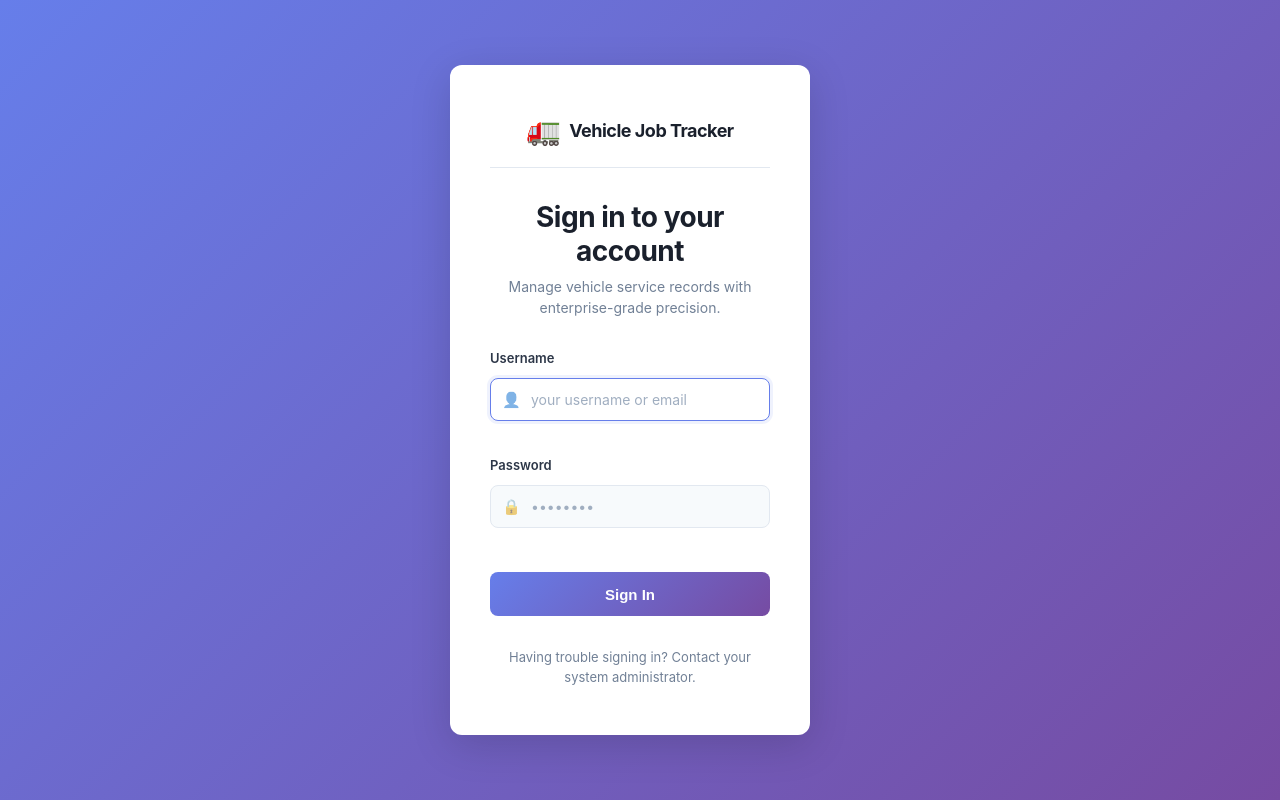
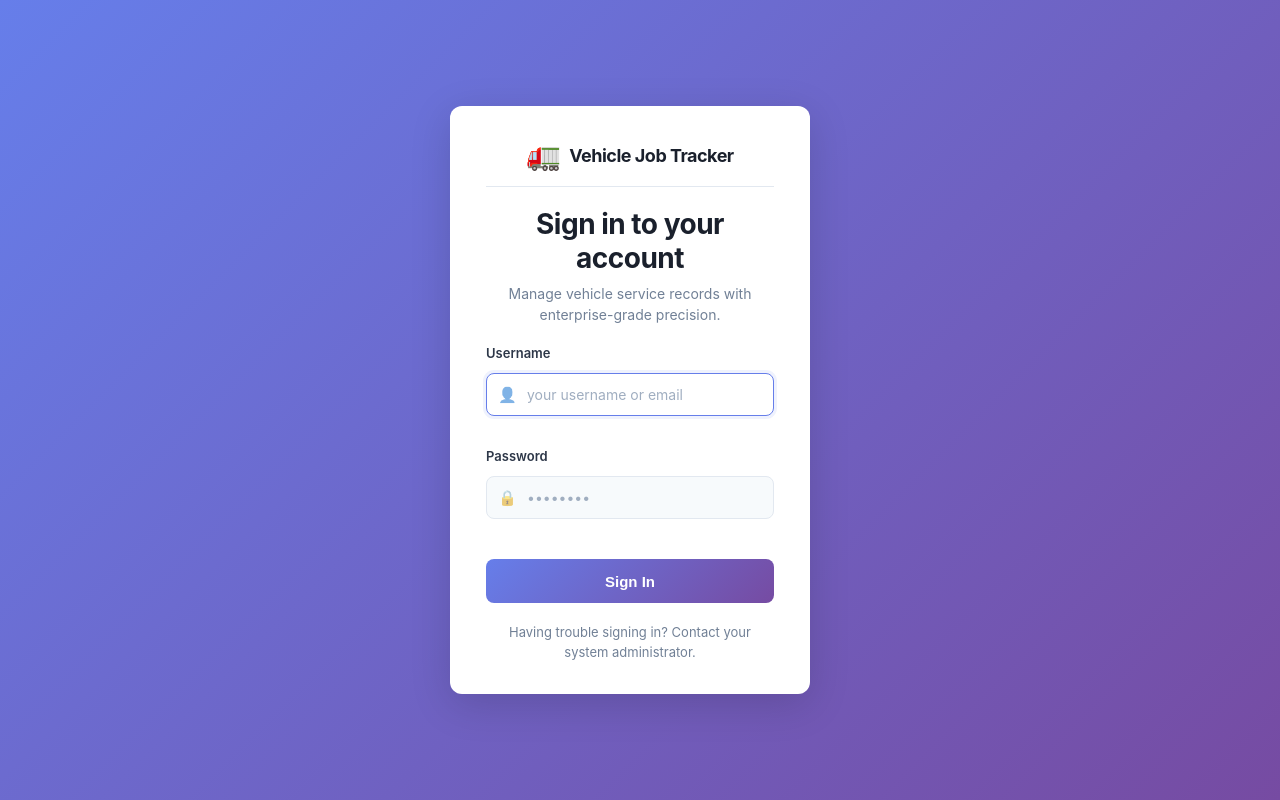
Before and after one commit to mytestb1243-ui/vehicle_job_tracker, a FastAPI app: page /login in a window 1280 px wide. Run offline with FastAPI, Linux system fonts and the light colour scheme.

Commit message:
change the hheight of login page

```diff
--- a/app/templates/login.html
+++ b/app/templates/login.html
@@ -26,12 +26,12 @@
       background: white;
       border-radius: 12px;
       box-shadow: 0 10px 40px rgba(0, 0, 0, 0.15);
-      padding: 48px 40px;
+      padding: 32px 36px;
     }
 
     .login-header {
       text-align: center;
-      margin-bottom: 32px;
+      margin-bottom: 20px;
     }
 
     .login-header h1 {
@@ -52,8 +52,8 @@
     .login-form {
       display: flex;
       flex-direction: column;
-      gap: 18px;
-      margin: 32px 0;
+      gap: 14px;
+      margin: 20px 0;
     }
 
     .field {
@@ -157,7 +157,7 @@
       text-align: center;
       font-size: 13px;
       color: #718096;
-      margin-top: 24px;
+      margin-top: 16px;
       line-height: 1.5;
     }
 
@@ -166,8 +166,8 @@
       align-items: center;
       justify-content: center;
       gap: 8px;
-      margin-bottom: 32px;
-      padding-bottom: 20px;
+      margin-bottom: 20px;
+      padding-bottom: 14px;
       border-bottom: 1px solid #e2e8f0;
     }
 
```
